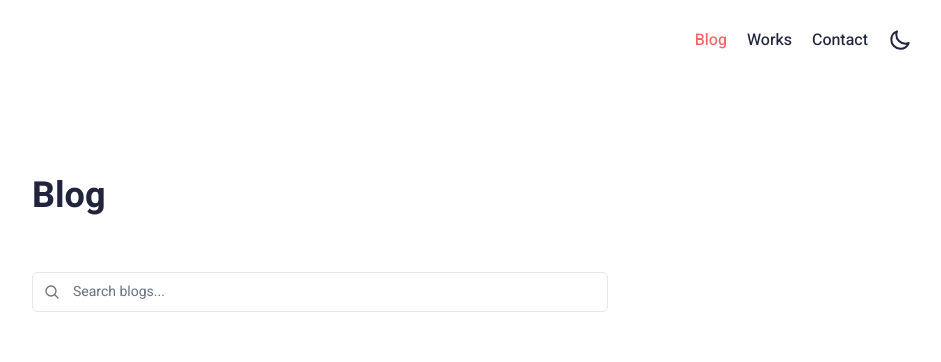
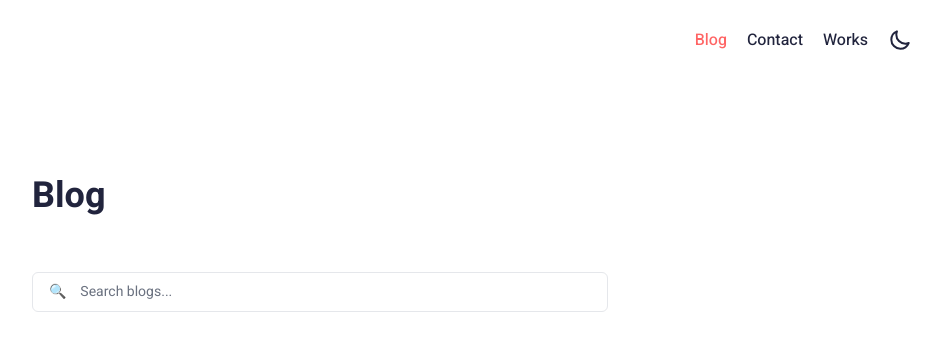
Before and after one commit to Ritoban-Goswami/next-blog-assignment, a Next.js app: page / in a window 1280 px wide. Shown: the top 362 px of the page, without its empty margins (320-1261 px from the left). Built offline with nearby package versions, Linux system fonts and the light colour scheme.

Commit message:
feat: added animation and ui enhancements

```diff
--- a/src/components/BlogsList.tsx
+++ b/src/components/BlogsList.tsx
@@ -21,12 +21,22 @@ export default async function Blogs({ query }: { query: string }) {
 
   return (
     <main className="flex min-h-screen flex-col items-center justify-between p-4 sm:p-24">
-      <section className="sm:max-w-xl sm:mx-auto">
+      <section className="sm:max-w-xl sm:min-w-[36rem] sm:mx-auto">
         <h1 className="text-4xl font-bold mb-12">Blog</h1>
-        <Search placeholder="Search blogs..." />
-        {filteredPosts.map((blog) => (
-          <Blog key={blog.id} blog={blog} />
-        ))}
+        <Search placeholder="&#128269;&nbsp;&nbsp;&nbsp;&nbsp;Search blogs..." />
+        {filteredPosts.length > 0 ? (
+          filteredPosts.map((blog) => <Blog key={blog.id} blog={blog} />)
+        ) : (
+          <div className="text-center">
+            <h2 className="text-2xl font-semibold mb-4">No Results Found</h2>
+            <p className="mb-2 text-light text-sm">
+              We couldn't find any blogs matching your search term{" "}
+              <strong>"{query}"</strong>.
+              <br />
+              Try searching with different keywords.
+            </p>
+          </div>
+        )}
       </section>
     </main>
   );
--- a/src/components/NavBar.tsx
+++ b/src/components/NavBar.tsx
@@ -3,6 +3,7 @@
 import { useState } from "react";
 import Link from "next/link";
 import ThemeSwitch from "./ThemeSwitch";
+import { motion } from "framer-motion";
 
 const NavBar = () => {
   const [isOpen, setIsOpen] = useState(false);
@@ -11,9 +12,32 @@ const NavBar = () => {
     setIsOpen(!isOpen);
   };
 
+  const container = {
+    hidden: { opacity: 0 },
+    show: {
+      opacity: 1,
+      transition: {
+        staggerChildren: 0.3,
+        delayChildren: 0.5,
+        staggerDirection: -1,
+      },
+    },
+  };
+
+  const listItem = {
+    hidden: { opacity: 0 },
+    show: { opacity: 1 },
+  };
+
   return (
     <nav className="relative flex justify-end items-center font-medium my-7 mx-6 sm:mx-12 space-x-5">
-      <div className="flex items-center sm:hidden" onClick={toggleMenu}>
+      <motion.div
+        initial={{ opacity: 0 }}
+        animate={{ opacity: 1 }}
+        transition={{ delay: 0.3 }}
+        className="flex items-center sm:hidden"
+        onClick={toggleMenu}
+      >
         <svg
           className="w-6 h-6 cursor-pointer"
           fill="none"
@@ -36,24 +60,35 @@ const NavBar = () => {
             />
           )}
         </svg>
-      </div>
-      <div
+      </motion.div>
+      <motion.div
+        variants={container}
+        initial="hidden"
+        animate="show"
         className={`${
           isOpen ? "flex" : "hidden"
         } absolute top-9 right-0 flex-col items-end space-y-3 rounded p-4 pl-14 z-30 bg-[#1e1e1e] text-sm
         sm:static sm:flex sm:flex-row sm:items-center sm:bg-inherit sm:p-0 sm:space-y-0 sm:space-x-5 sm:text-base`}
       >
+        <motion.div variants={listItem}>
           <Link href="/" className="text-active">
             Blog
           </Link>
+        </motion.div>
+        <motion.div variants={listItem}>
+          <Link className="transition-all hover:text-active" href="#">
+            Contact
+          </Link>
+        </motion.div>
+        <motion.div variants={listItem}>
           <Link className="transition-all hover:text-active" href="#">
             Works
           </Link>
-        <Link className="transition-all hover:text-active" href="#">
-          Contact
-        </Link>
-      </div>
+        </motion.div>
+      </motion.div>
+      <motion.div initial={{ opacity: 0 }} animate={{ opacity: 1 }}>
         <ThemeSwitch />
+      </motion.div>
     </nav>
   );
 };
--- a/src/components/Search.tsx
+++ b/src/components/Search.tsx
@@ -2,7 +2,7 @@
 
 import { useSearchParams, usePathname, useRouter } from "next/navigation";
 import { useDebouncedCallback } from "use-debounce";
-import { SearchIcon } from "./SVGIcons";
+import { motion } from "framer-motion";
 
 export default function Search({ placeholder }: { placeholder: string }) {
   const searchParams = useSearchParams();
@@ -17,16 +17,17 @@ export default function Search({ placeholder }: { placeholder: string }) {
   }, 300);
 
   return (
-    <div className="relative my-14">
-      <input
-        className="w-full rounded-md border border-gray-200 dark:border-gray-600 py-[9px] pl-10 text-sm placeholder:text-gray-500 focus:outline-none"
+    <motion.div className="my-14">
+      <motion.input
+        whileFocus={{ scale: 1.2 }}
+        whileHover={{ scale: 1.2 }}
+        className="w-full rounded-md border border-gray-200 dark:border-gray-600 py-[9px] p-4 text-sm placeholder:text-gray-500 focus:outline-none"
         placeholder={placeholder}
         onChange={(e) => {
           handleSearch(e.target.value);
         }}
         defaultValue={searchParams.get("query")?.toString()}
       />
-      <SearchIcon className="absolute left-3 top-1/2 h-4 w-4 -translate-y-1/2 stroke-current text-gray-500 dark:text-light" />
-    </div>
+    </motion.div>
   );
 }
```
Lines whose indentation alone changed are shown as unchanged.
